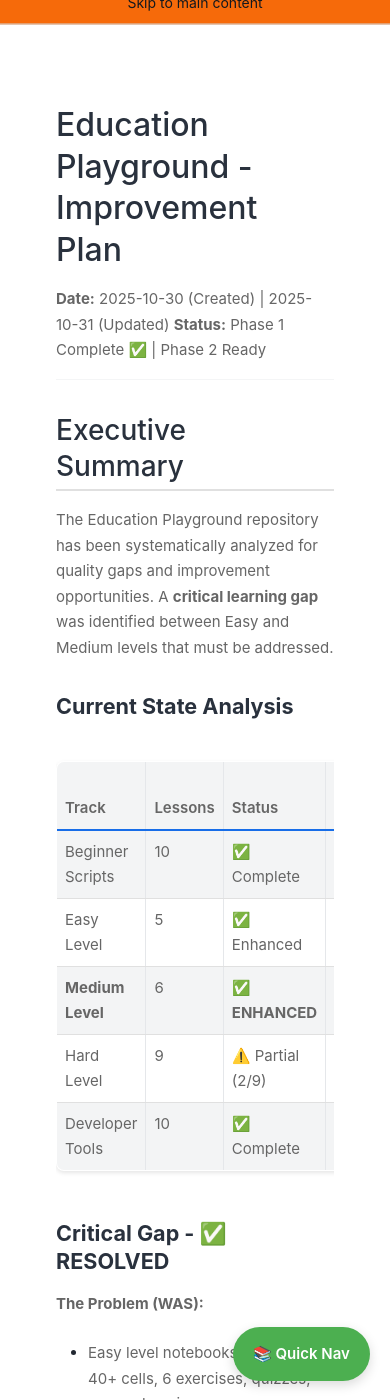
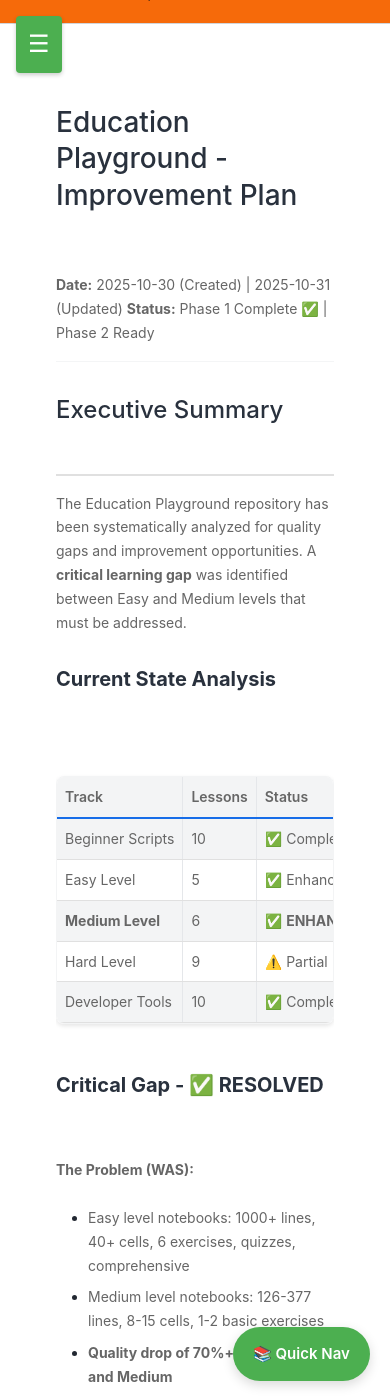
Before and after one commit to mykolas-perevicius/Education_Playground, a Jupyter Book: the page built from IMPROVEMENTS.md, in a window 390 px wide and 1400 px high. Built offline with Jupyter Book 1.0.4 settings and Sphinx 7.4.7 and the Sphinx Book theme 1.1.4, drawn with Linux system fonts in a browser that asks for light colours; pages that are not in the unit, such as notebooks, are missing from menus.

Commit message:
Improve mobile responsiveness and integrate CodeBridge Labs landing
- Removed distracting continue-learning-banner (gradient was too loud)
- Enhanced mobile responsiveness with 44px touch targets
- Added mobile navigation with hamburger menu
- Integrated CodeBridge Labs landing page as homepage
- Created two-tier structure: landing at root, playground for content
- Simplified hero section for cleaner aesthetic
- Added smooth animations for mobile sidebar
- Improved code blocks and tables for mobile viewing

The site now has a professional landing page entry point while
maintaining all educational content in the /playground subdirectory.

🤖 Generated with [Claude Code](https://claude.com/claude-code)

Co-Authored-By: Claude <noreply@anthropic.com>

```diff
--- a/_config.yml
+++ b/_config.yml
@@ -17,6 +17,7 @@ html:
   baseurl: "https://mykolas-perevicius.github.io/Education_Playground/"
   extra_footer: |
     <script src="_static/js/onboarding.js"></script>
+    <script src="_static/js/mobile-nav.js"></script>
   extra_css:
     - _static/css/custom.css
 
--- a/_static/css/custom.css
+++ b/_static/css/custom.css
@@ -797,86 +797,13 @@ tr:hover {
 }
 
 /* ============================================
-   Continue Learning Banner
+   Clean Content Spacing (Replacing Banner)
    ============================================ */
 
-.continue-learning-banner {
-    background: linear-gradient(135deg, var(--secondary-color) 0%, var(--secondary-dark) 100%);
-    color: white;
-    border-radius: 12px;
-    padding: 20px 24px;
-    margin-bottom: 32px;
-    box-shadow: var(--shadow-md);
-}
-
-.continue-content {
-    display: flex;
-    justify-content: space-between;
-    align-items: center;
-    gap: 16px;
-    margin-bottom: 12px;
-}
-
-.continue-text {
-    display: flex;
-    flex-direction: column;
-    gap: 4px;
-}
-
-.continue-text strong {
-    font-size: 18px;
-}
-
-.continue-text span {
-    font-size: 14px;
-    opacity: 0.9;
-}
-
-.continue-actions {
-    display: flex;
-    gap: 12px;
-    align-items: center;
-}
-
-.btn-continue {
-    background: var(--primary-color);
-    color: white;
-    padding: 12px 28px;
-    border-radius: 8px;
-    text-decoration: none;
-    font-weight: 600;
-    font-size: 15px;
-    transition: all var(--transition-normal);
-    white-space: nowrap;
-    box-shadow: 0 2px 8px rgba(76, 175, 80, 0.3);
-}
-
-.btn-continue:hover {
-    background: var(--primary-hover);
-    transform: translateY(-2px);
-    box-shadow: 0 4px 16px rgba(76, 175, 80, 0.4);
-    text-decoration: none;
-}
-
-.btn-reset {
-    background: rgba(255, 255, 255, 0.2);
-    border: 1px solid rgba(255, 255, 255, 0.3);
-    color: white;
-    padding: 8px 16px;
-    border-radius: 6px;
-    font-size: 13px;
-    cursor: pointer;
-    transition: all var(--transition-normal);
-}
-
-.btn-reset:hover {
-    background: rgba(255, 255, 255, 0.3);
-}
-
-.continue-progress {
-    font-size: 13px;
-    opacity: 0.9;
-    text-align: right;
+/* Use subtle spacing instead of loud banners */
+.bd-article > section:first-child {
+    margin-top: 0;
+    padding-top: 0;
 }
 
 /* ============================================
@@ -1002,45 +929,45 @@ tr:hover {
 }
 
 /* ============================================
-   Enhanced Homepage Hero
+   Clean, Minimal Hero Section
    ============================================ */
 
 .hero-section {
-    background: linear-gradient(135deg, var(--secondary-color) 0%, var(--secondary-dark) 100%);
-    color: white;
-    padding: 60px 32px;
-    border-radius: 16px;
-    margin-bottom: 48px;
+    background: var(--bg-secondary);
+    padding: 40px 20px;
+    border-radius: 8px;
+    margin-bottom: 2rem;
     text-align: center;
+    border: 1px solid var(--border-color);
 }
 
 .hero-section h1 {
-    font-size: 42px;
-    margin: 0 0 16px 0;
-    color: white;
+    font-size: 2.5rem;
+    margin-bottom: 1rem;
+    color: var(--text-primary);
 }
 
 .hero-section .subtitle {
-    font-size: 20px;
-    opacity: 0.9;
-    margin-bottom: 32px;
+    font-size: 1.125rem;
+    color: var(--text-secondary);
+    margin-bottom: 1.5rem;
 }
 
 .hero-cta {
     display: inline-block;
-    background: white;
-    color: var(--secondary-color);
-    padding: 16px 40px;
-    border-radius: 8px;
-    font-size: 18px;
+    background: var(--primary-color);
+    color: white;
+    padding: 12px 24px;
+    border-radius: 6px;
+    font-size: 1rem;
     font-weight: 600;
     text-decoration: none;
     transition: all var(--transition-normal);
 }
 
 .hero-cta:hover {
-    transform: translateY(-2px);
-    box-shadow: var(--shadow-lg);
+    background: var(--primary-hover);
+    transform: translateY(-1px);
 }
 
 /* ============================================
@@ -1121,24 +1048,37 @@ tr:hover {
 }
 
 /* ============================================
-   Responsive Design
+   Enhanced Mobile-First Responsive Design
    ============================================ */
 
+/* Mobile-First Touch Optimization */
 @media (max-width: 768px) {
+    /* Improved touch targets - iOS HIG recommends 44px minimum */
+    a, button, .btn,
+    .choice-card,
+    .quick-nav-btn {
+        min-height: 44px;
+        display: flex;
+        align-items: center;
+        justify-content: center;
+    }
+
+    /* Better mobile typography */
     body {
-        font-size: 15px;
+        font-size: 14px;
+        -webkit-text-size-adjust: 100%;
     }
 
     h1 {
-        font-size: 2rem;
+        font-size: 1.75rem;
     }
 
     h2 {
-        font-size: 1.75rem;
+        font-size: 1.5rem;
     }
 
     h3 {
-        font-size: 1.35rem;
+        font-size: 1.25rem;
     }
 
     .onboarding-content {
@@ -1215,18 +1155,6 @@ tr:hover {
         font-size: 16px;
     }
 
-    .continue-learning-banner {
-        padding: 18px;
-    }
-
-    .continue-content {
-        gap: 12px;
-    }
-
-    .continue-actions {
-        gap: 10px;
-    }
-
     .btn {
         width: 100%;
         text-align: center;
@@ -1251,10 +1179,88 @@ tr:hover {
     .bd-sidebar-primary .bd-sidenav {
         padding-bottom: 24px;
     }
+
+    /* Enhanced mobile sidebar - slide in from left */
+    .bd-sidebar-primary {
+        position: fixed !important;
+        left: 0;
+        top: 0;
+        height: 100vh;
+        z-index: 9999;
+        transform: translateX(-100%);
+        transition: transform 0.3s cubic-bezier(0.4, 0, 0.2, 1);
+        background: var(--bg-primary);
+        box-shadow: 2px 0 10px rgba(0, 0, 0, 0.2);
+    }
+
+    /* Active state for mobile menu */
+    .bd-sidebar-primary.active {
+        transform: translateX(0);
+    }
+
+    /* Improved mobile content spacing */
+    .bd-article {
+        padding: 1rem;
+        max-width: 100%;
+    }
+
+    .bd-main .bd-content {
+        padding: 1rem;
+    }
+
+    /* Mobile-optimized code blocks */
+    pre {
+        font-size: 12px;
+        padding: 0.75rem;
+    }
+
+    /* Mobile tables - horizontal scroll */
+    table {
+        display: block;
+        overflow-x: auto;
+        white-space: nowrap;
+    }
+
+    /* Hamburger menu button */
+    .mobile-menu-toggle {
+        position: fixed;
+        top: 1rem;
+        left: 1rem;
+        z-index: 10000;
+        background: var(--primary-color);
+        color: white;
+        border: none;
+        border-radius: 4px;
+        padding: 8px 12px;
+        font-size: 24px;
+        cursor: pointer;
+        box-shadow: 0 2px 4px rgba(0, 0, 0, 0.2);
+    }
+}
+
+/* Tablet-specific optimizations */
+@media (min-width: 769px) and (max-width: 1024px) {
+    .bd-article {
+        max-width: 100%;
+        padding: 1.5rem;
+    }
+
+    .bd-sidebar-primary {
+        width: 240px;
+    }
+
+    .bd-main .bd-content {
+        max-width: 100%;
+        padding: 1.5rem;
+    }
 }
 
 @media (min-width: 769px) {
     .mobile-quick-nav {
+        display: none;
+    }
+
+    .mobile-menu-toggle {
         display: none;
     }
 }
@@ -1362,7 +1368,6 @@ tr:hover {
 
 @media print {
     .onboarding-modal,
-    .continue-learning-banner,
     .mobile-quick-nav,
     .mark-complete-btn,
     .completion-toast,
--- /dev/null
+++ b/_static/js/mobile-nav.js
@@ -0,0 +1,116 @@
+/**
+ * Mobile Navigation Enhancement
+ * Adds hamburger menu and touch-friendly navigation for mobile devices
+ */
+
+document.addEventListener('DOMContentLoaded', function() {
+    // Only run on mobile/tablet devices
+    if (window.innerWidth > 1024) return;
+
+    // Create mobile menu toggle button
+    const menuToggle = document.createElement('button');
+    menuToggle.className = 'mobile-menu-toggle';
+    menuToggle.innerHTML = '☰';
+    menuToggle.setAttribute('aria-label', 'Toggle navigation menu');
+    menuToggle.setAttribute('aria-expanded', 'false');
+
+    // Insert toggle button into page
+    const body = document.body;
+    body.appendChild(menuToggle);
+
+    // Get sidebar element
+    const sidebar = document.querySelector('.bd-sidebar-primary');
+
+    if (!sidebar) return;
+
+    // Create overlay for mobile menu
+    const overlay = document.createElement('div');
+    overlay.className = 'sidebar-overlay';
+    overlay.style.cssText = `
+        position: fixed;
+        top: 0;
+        left: 0;
+        right: 0;
+        bottom: 0;
+        background: rgba(0, 0, 0, 0.5);
+        z-index: 9998;
+        display: none;
+        opacity: 0;
+        transition: opacity 0.3s ease;
+    `;
+    body.appendChild(overlay);
+
+    // Toggle menu function
+    function toggleMenu() {
+        const isOpen = sidebar.classList.contains('active');
+
+        if (isOpen) {
+            closeMenu();
+        } else {
+            openMenu();
+        }
+    }
+
+    // Open menu function
+    function openMenu() {
+        sidebar.classList.add('active');
+        menuToggle.innerHTML = '✕';
+        menuToggle.setAttribute('aria-expanded', 'true');
+        overlay.style.display = 'block';
+        // Force reflow
+        overlay.offsetHeight;
+        overlay.style.opacity = '1';
+
+        // Prevent body scroll when menu is open
+        document.body.style.overflow = 'hidden';
+    }
+
+    // Close menu function
+    function closeMenu() {
+        sidebar.classList.remove('active');
+        menuToggle.innerHTML = '☰';
+        menuToggle.setAttribute('aria-expanded', 'false');
+        overlay.style.opacity = '0';
+
+        // Re-enable body scroll
+        document.body.style.overflow = '';
+
+        // Hide overlay after transition
+        setTimeout(() => {
+            overlay.style.display = 'none';
+        }, 300);
+    }
+
+    // Event listeners
+    menuToggle.addEventListener('click', toggleMenu);
+    overlay.addEventListener('click', closeMenu);
+
+    // Close menu when clicking on a link (for better UX)
+    sidebar.addEventListener('click', function(e) {
+        if (e.target.tagName === 'A') {
+            // Small delay to allow navigation to start
+            setTimeout(closeMenu, 100);
+        }
+    });
+
+    // Close menu on escape key
+    document.addEventListener('keydown', function(e) {
+        if (e.key === 'Escape' && sidebar.classList.contains('active')) {
+            closeMenu();
+        }
+    });
+
+    // Handle resize events
+    let resizeTimer;
+    window.addEventListener('resize', function() {
+        clearTimeout(resizeTimer);
+        resizeTimer = setTimeout(function() {
+            if (window.innerWidth > 1024) {
+                closeMenu();
+                menuToggle.style.display = 'none';
+            } else {
+                menuToggle.style.display = 'block';
+            }
+        }, 250);
+    });
+});
```
Also changed, not shown: 1 other file.
